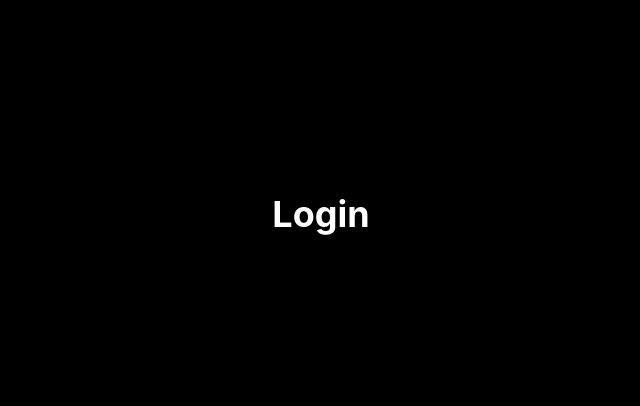
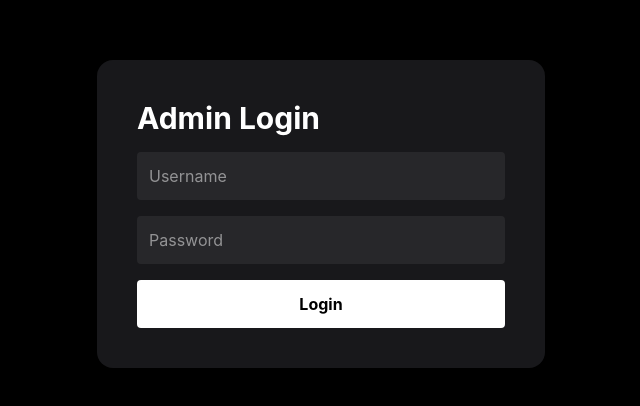
Before and after one commit to joaoloureiro-dev/portfolio-fullstack, a React (Vite) app in the folder frontend/: page / in a window 1280 px wide. Shown: the part 186-592 px from the top of the page, without its empty margins (319-959 px from the left). Built offline with nearby package versions, Linux system fonts and the light colour scheme.

Commit message:
feat: implement React auth context with protected routes

```diff
--- a/frontend/src/App.tsx
+++ b/frontend/src/App.tsx
@@ -3,12 +3,24 @@ import { BrowserRouter, Routes, Route } from "react-router-dom";
 import Login from "./pages/Login";
 import Dashboard from "./pages/Dashboard";
 
+import ProtectedRoute from "./routes/ProtectedRoute";
+
 export default function App() {
   return (
     <BrowserRouter>
       <Routes>
+
         <Route path="/" element={<Login />} />
-        <Route path="/dashboard" element={<Dashboard />} />
+
+        <Route
+          path="/dashboard"
+          element={
+            <ProtectedRoute>
+              <Dashboard />
+            </ProtectedRoute>
+          }
+        />
+
       </Routes>
     </BrowserRouter>
   );
--- /dev/null
+++ b/frontend/src/contexts/AuthContext.tsx
@@ -0,0 +1,46 @@
+import {
+    createContext,
+    useContext,
+    useState,
+    type ReactNode,
+} from "react";
+
+type AuthContextType = {
+    token: string | null;
+    login: (token: string) => void;
+    logout: () => void;
+};
+
+const AuthContext = createContext<AuthContextType | null>(null);
+
+export function AuthProvider({ children }: { children: ReactNode }) {
+    const [token, setToken] = useState<string | null>(
+        localStorage.getItem("token")
+    );
+
+    const login = (token: string) => {
+        localStorage.setItem("token", token);
+        setToken(token);
+    };
+
+    const logout = () => {
+        localStorage.removeItem("token");
+        setToken(null);
+    };
+
+    return (
+        <AuthContext.Provider value={{ token, login, logout }}>
+            {children}
+        </AuthContext.Provider>
+    );
+}
+
+export function useAuth() {
+    const context = useContext(AuthContext);
+
+    if (!context) {
+        throw new Error("useAuth must be inside AuthProvider");
+    }
+
+    return context;
+}
--- a/frontend/src/main.tsx
+++ b/frontend/src/main.tsx
@@ -1,10 +1,15 @@
-import React from 'react'
-import ReactDOM from 'react-dom/client'
-import App from './App'
-import './index.css'
+import React from "react";
+import ReactDOM from "react-dom/client";
 
-ReactDOM.createRoot(document.getElementById('root')!).render(
+import App from "./App";
+import "./index.css";
+
+import { AuthProvider } from "./contexts/AuthContext";
+
+ReactDOM.createRoot(document.getElementById("root")!).render(
   <React.StrictMode>
-    <App />
-  </React.StrictMode>,
-)
+    <AuthProvider>
+      <App />
+    </AuthProvider>
+  </React.StrictMode>
+);
--- a/frontend/src/pages/Login.tsx
+++ b/frontend/src/pages/Login.tsx
@@ -1,9 +1,71 @@
+import { useState } from "react";
+import { useNavigate } from "react-router-dom";
+
+import { useAuth } from "../contexts/AuthContext";
+
 export default function Login() {
+    const navigate = useNavigate();
+    const { login } = useAuth();
+
+    const [username, setUsername] = useState("");
+    const [password, setPassword] = useState("");
+
+    async function handleLogin(e: React.FormEvent) {
+        e.preventDefault();
+
+        const res = await fetch("http://localhost:3000/login", {
+            method: "POST",
+            headers: {
+                "Content-Type": "application/json",
+            },
+            body: JSON.stringify({ username, password }),
+        });
+
+        const data = await res.json();
+
+        if (!res.ok) {
+            alert("Login failed");
+            return;
+        }
+
+        login(data.token);
+
+        navigate("/dashboard");
+    }
+
     return (
         <div className="min-h-screen bg-black text-white flex items-center justify-center">
-            <h1 className="text-4xl font-bold">
-                Login
-            </h1>
+
+            <form
+                onSubmit={handleLogin}
+                className="bg-zinc-900 p-10 rounded-2xl w-full max-w-md space-y-4"
+            >
+                <h1 className="text-3xl font-bold">
+                    Admin Login
+                </h1>
+
+                <input
+                    className="w-full p-3 rounded bg-zinc-800"
+                    placeholder="Username"
+                    value={username}
+                    onChange={(e) => setUsername(e.target.value)}
+                />
+
+                <input
+                    type="password"
+                    className="w-full p-3 rounded bg-zinc-800"
+                    placeholder="Password"
+                    value={password}
+                    onChange={(e) => setPassword(e.target.value)}
+                />
+
+                <button
+                    className="w-full bg-white text-black p-3 rounded font-bold"
+                >
+                    Login
+                </button>
+            </form>
+
         </div>
     );
 }
--- /dev/null
+++ b/frontend/src/routes/ProtectedRoute.tsx
@@ -0,0 +1,16 @@
+import { Navigate } from "react-router-dom";
+import { useAuth } from "../contexts/AuthContext";
+
+export default function ProtectedRoute({
+    children,
+}: {
+    children: React.ReactNode;
+}) {
+    const { token } = useAuth();
+
+    if (!token) {
+        return <Navigate to="/" replace />;
+    }
+
+    return children;
+}
```
Also changed, not shown: 2 other files (tests, documents, lock files or other folders).
